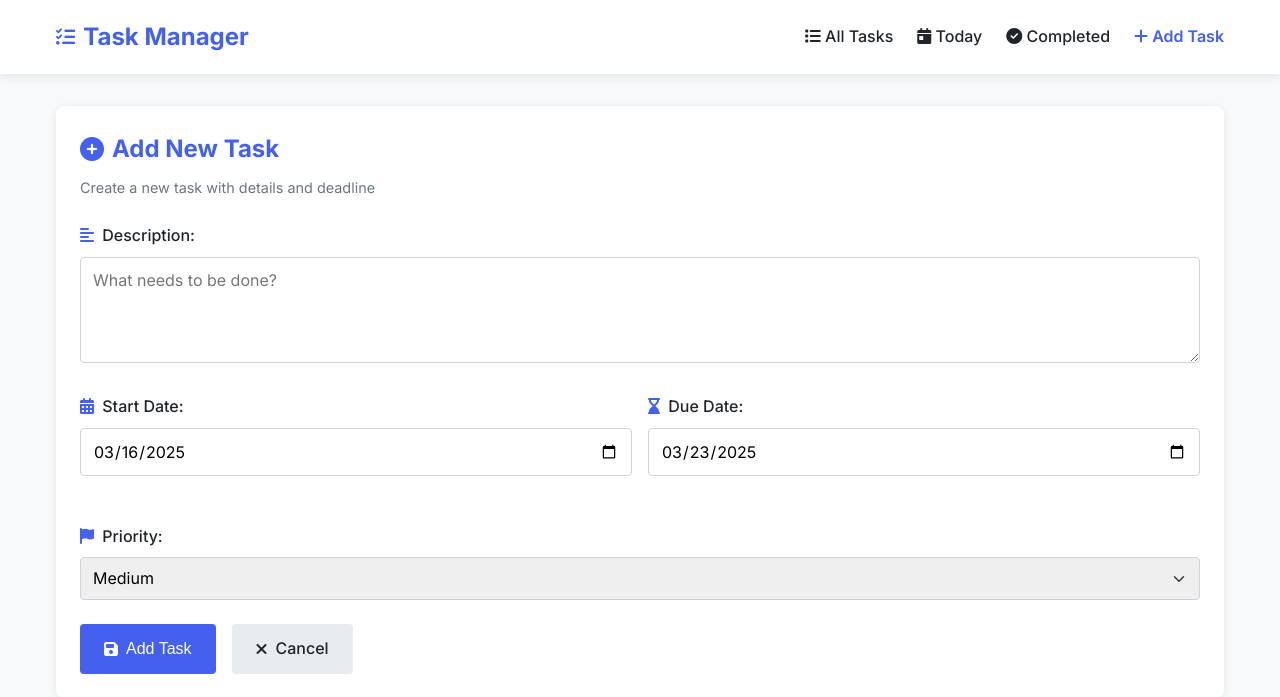
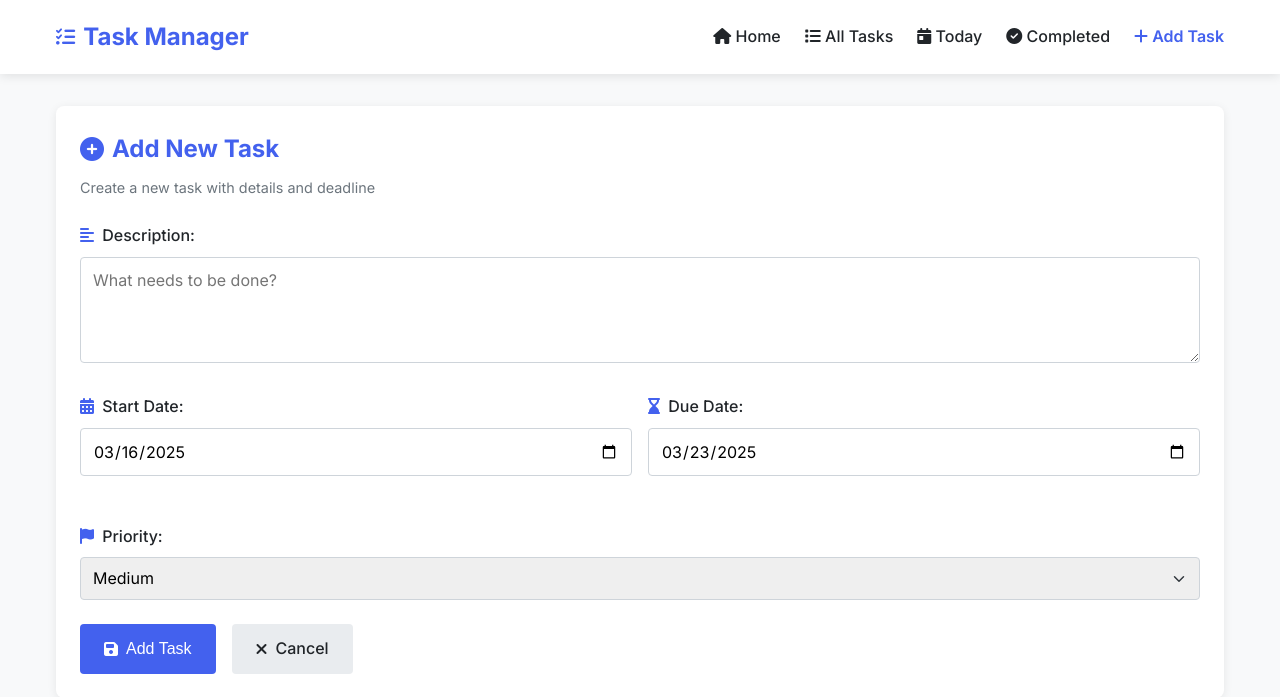
Before and after one commit to AutocraticKhan/task_manager, a Django app: page /add_task/ in a window 1280 px wide. Shown: the top 697 px of the page. Run offline with Django 5.2, Linux system fonts and the light colour scheme; some libraries are stand-ins or nearby versions.

Commit message:
finalize

```diff
--- a/test_task_manager/task_manager/templates/base.html
+++ b/test_task_manager/task_manager/templates/base.html
@@ -337,11 +337,14 @@
 <body>
     <header class="header">
         <div class="container header-content">
-            <a href="{% url 'all_tasks' %}" class="logo">
+            <a href="{% url 'home' %}" class="logo">
                 <i class="fas fa-tasks"></i>
                 <span>Task Manager</span>
             </a>
             <nav class="main-nav">
+                <a href="{% url 'home' %}" class="nav-link">
+                    <i class="fas fa-home"></i> Home
+                </a>
                 <a href="{% url 'all_tasks' %}" class="nav-link">
                     <i class="fas fa-list"></i> All Tasks
                 </a>
```
